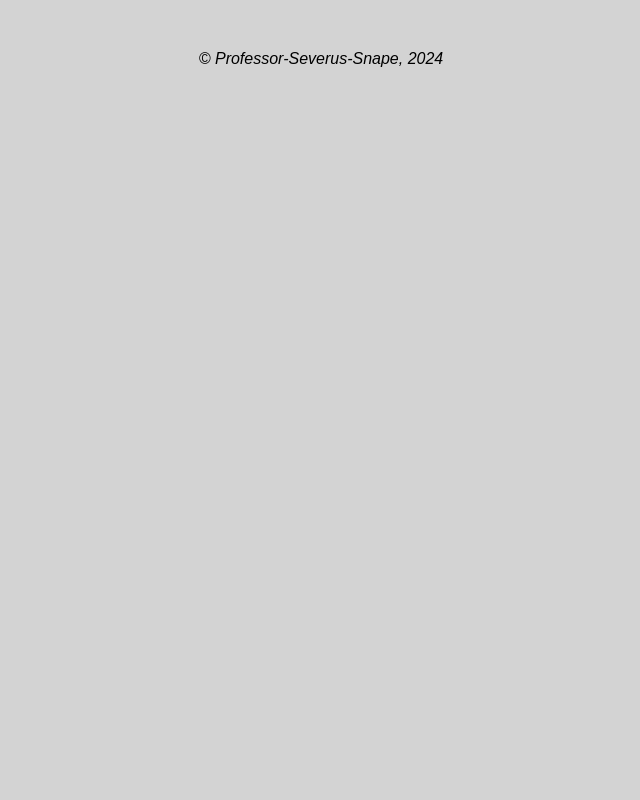
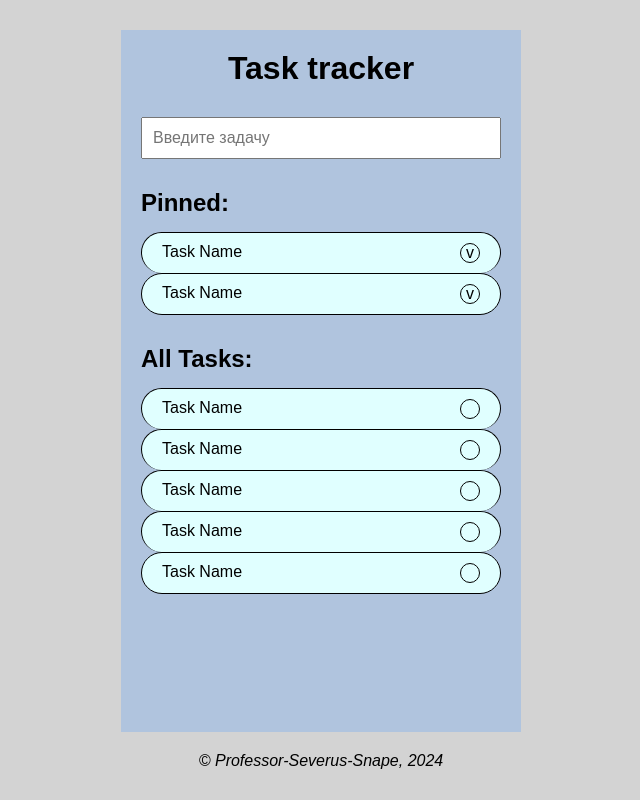
Before and after one commit to Professor-Severus-Snape/AHJ_task-tracker, a website built with webpack: page src/index.html in a window 1280 px wide. Shown: the whole page, without its empty margins (319-959 px from the left). Built offline with nearby package versions, Linux system fonts and the light colour scheme.

Commit message:
add layout

```diff
--- a/src/css/style.css
+++ b/src/css/style.css
@@ -1,7 +1,12 @@
+*,
+*::after,
+*::before {
+  box-sizing: border-box;
+}
+
 * {
   margin: 0;
   padding: 0;
-  box-sizing: border-box;
   font-family: Arial, sans-serif;
 }
 
@@ -10,13 +15,74 @@ a {
   color: inherit;
 }
 
-#root {
-  padding: 50px;
+body {
+  background-color: lightgray;
+  padding: 30px;
   min-height: 100vh;
+}
 
-  background-color: lightgray;
+.container {
+  margin: 0 auto;
+  width: 400px;
+}
+
+.tasks {
+  display: flex;
+  flex-direction: column;
+  gap: 30px;
+
+  padding: 20px;
+  min-height: calc(100vh - (30px * 2) - 38px);
+  background-color: lightsteelblue;
+}
+
+.title {
+  padding-bottom: 15px;
+}
+
+.main-title {
+  text-align: center;
+}
+
+.tasks__input {
+  display: block;
+  padding: 10px;
+  width: 100%;
+
+  font-size: inherit;
+}
+
+.tasks__input:focus {
+  outline: 2px solid rgb(0, 60, 255);
+}
+
+.task {
+  display: flex;
+  justify-content: space-between;
+
+  padding: 10px 20px;
+  border: 1px solid black;
+  border-radius: 50px;
+  background-color: lightcyan;
+}
+
+.task:not(:last-child) {
+  border-bottom: 0;
+}
+
+.task__btn {
+  display: flex;
+  width: 20px;
+  height: 20px;
+  border: 1px solid black;
+  border-radius: 50%;
+}
+
+.task__btn_pin {
+  margin: auto;
 }
 
 .copyrights {
+  padding: 20px 20px 0;
   text-align: center;
 }
--- a/src/index.html
+++ b/src/index.html
@@ -7,8 +7,49 @@
     <title>Task tracker</title>
   </head>
   <body>
-    <div id="root">
-      <div class="tasks-container"></div>
+    <div class="container">
+      <div class="tasks">
+        <h1 class="main-title">Task tracker</h1>
+        <input class="tasks__input" type="text" placeholder="Введите задачу">
+        <div class="pinned-tasks">
+          <h2 class="title">Pinned:</h2>
+          <div class="task task_pinned">
+            <div class="task__text">Task Name</div>
+            <div class="task__btn">
+              <div class="task__btn_pin">v</div>
+            </div>
+          </div>
+          <div class="task task_pinned">
+            <div class="task__text">Task Name</div>
+            <div class="task__btn">
+              <div class="task__btn_pin">v</div>
+            </div>
+          </div>
+        </div>
+        <div class="all-tasks">
+          <h2 class="title">All Tasks:</h2>
+          <div class="task">
+            <div class="task__text">Task Name</div>
+            <div class="task__btn"></div>
+          </div>
+          <div class="task">
+            <div class="task__text">Task Name</div>
+            <div class="task__btn"></div>
+          </div>
+          <div class="task">
+            <div class="task__text">Task Name</div>
+            <div class="task__btn"></div>
+          </div>
+          <div class="task">
+            <div class="task__text">Task Name</div>
+            <div class="task__btn"></div>
+          </div>
+          <div class="task">
+            <div class="task__text">Task Name</div>
+            <div class="task__btn"></div>
+          </div>
+        </div>
+      </div>
       <address class="copyrights">
         <a class="copyrights__link" href="https://github.com/Professor-Severus-Snape">© Professor-Severus-Snape, 2024</a>
       </address>
```
